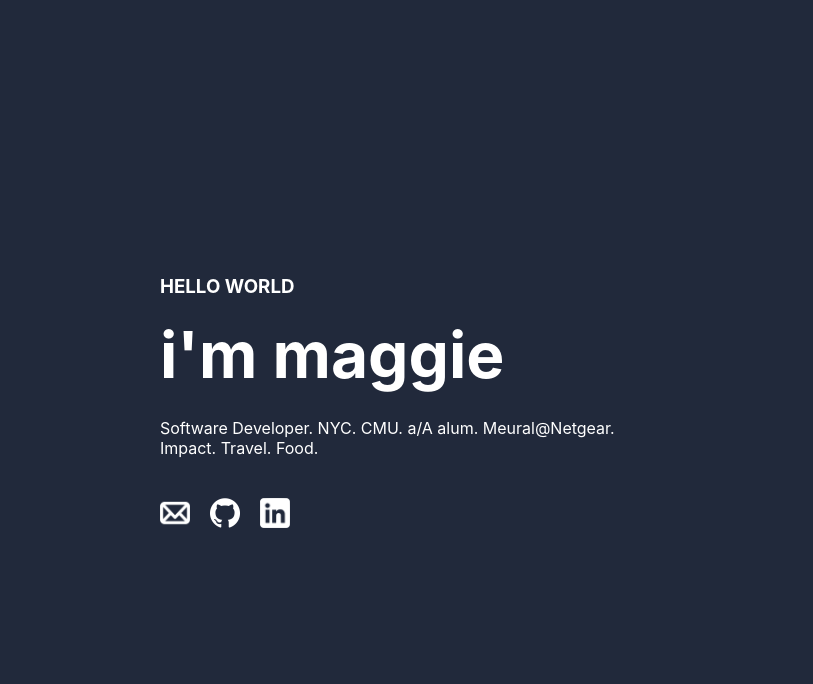
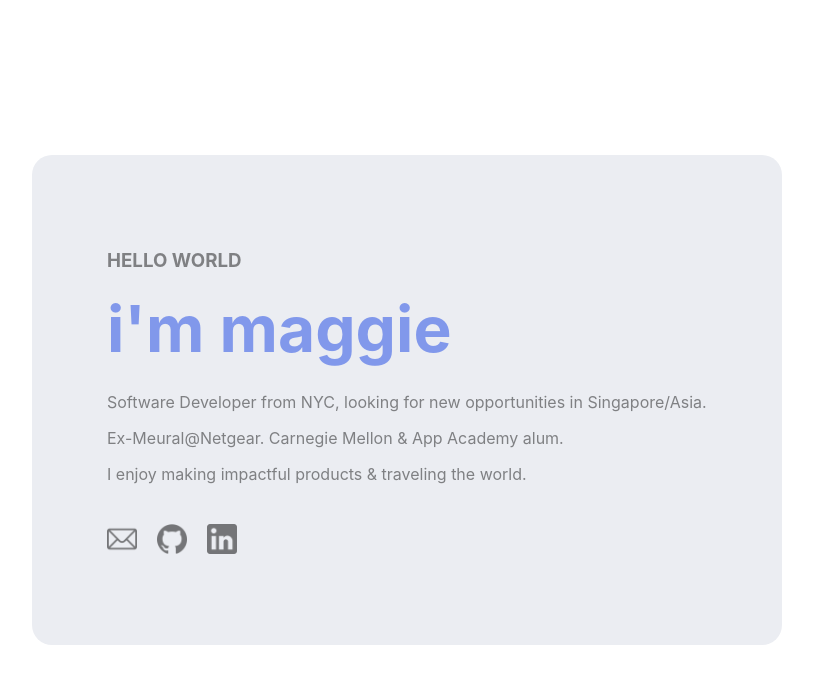
Before and after one commit to liumaggie/liumaggie.github.io, a Gatsby site: page / in a window 1280 px wide. Shown: the whole page, without its empty margins (233-1046 px from the left). Built offline with nearby package versions, Linux system fonts and the light colour scheme; Gatsby itself is replaced by a stand-in of ours.

Commit message:
Update color scheme and description, removed unused tabs

```diff
--- a/src/components/name.jsx
+++ b/src/components/name.jsx
@@ -1,10 +1,10 @@
 import * as React from "react"
 
 const blackStyles = {
-  color: "#ffffff",
+  color: "#8198eb",
 }
 const whiteStyles = {
-  color: "#21293b"
+  color: "#ebedf2"
 }
 
 const headerStyles = {
@@ -39,7 +39,7 @@ export default class Name extends React.Component {
       <h1 style={headerStyles}>
         {
           this.state.letters.map((letter, idx) => {
-            return <span style={this.state.currIdx >= idx ? blackStyles : whiteStyles}>{letter}</span>
+            return <span key={idx} style={this.state.currIdx >= idx ? blackStyles : whiteStyles}>{letter}</span>
           })
         }
       </h1>
--- a/src/components/tabs.jsx
+++ /dev/null
@@ -1,32 +0,0 @@
-import * as React from "react"
-
-const blackStyles = {
-  color: "#ffffff",
-}
-const whiteStyles = {
-  color: "#21293b"
-}
-
-const tabStyles = {
-  display: "flex",
-  justifyContent: "flex-end"
-}
-
-export default class Tabs extends React.Component {
-  constructor (props) {
-    super(props)
-
-    this.state = {
-      selected: 0
-    }
-  }
-
-  render () {
-    return (
-      <div style={tabStyles}>
-        <div>ME</div>
-        <div>PROJECTS</div>
-      </div>
-    )
-  }
-}
--- a/src/pages/index.js
+++ b/src/pages/index.js
@@ -1,22 +1,25 @@
 import * as React from "react"
 import { StaticImage } from "gatsby-plugin-image"
 import Name from '../components/name.jsx'
-import Tabs from '../components/tabs.jsx'
 import '../styles/global.css';
 
 const pageContainerStyles = {
   display: "flex",
   flexDirection: "column",
-  padding: 30
+  padding: 30,
+  width: "100%",
+  maxWidth: "750px"
 }
 
 const innerPageStyles = {
-  padding: "10%"
+  padding: "10%",
+  backgroundColor: "#ebedf2",
+  borderRadius: "20px",
 }
 
 const pageStyles = {
-  color: "#ffffff",
-  backgroundColor: "#21293b",
+  color: "#7F8083",
+  backgroundColor: "#ffffff",
   fontFamily: "-apple-system, Roboto, sans-serif, serif",
   height: "100%"
 }
@@ -32,6 +35,22 @@ const listItemStyles = {
   marginRight: 20
 }
 
+const listImageStyles = {
+  width: 30,
+  placeholder: 'blurred',
+  style: { opacity: 0.5 }
+}
+
+const ListItem = (props) => {
+  return (
+    <li style={listItemStyles}>
+      <a target="_blank" rel="noreferrer" href={props.href}>
+        {props.image}
+      </a>
+  </li>
+  )
+}
+
 const IndexPage = () => {
   return (
     <main style={pageStyles}>
@@ -40,25 +59,22 @@ const IndexPage = () => {
         <div style={innerPageStyles}>
           <h3>HELLO WORLD</h3>
           <Name />
-          <p>
-            Software Developer. NYC. CMU. a/A alum. Meural@Netgear. Impact. Travel. Food.
-          </p>
+          <p>Software Developer from NYC, looking for new opportunities in Singapore/Asia. </p>
+          <p>Ex-Meural@Netgear. Carnegie Mellon & App Academy alum. </p>
+          <p>I enjoy making impactful products & traveling the world. </p>
           <ul style={listStyles}>
-            <li style={listItemStyles}>
-              <a target="_blank" href="mailto:mliu0805@gmail.com">
-                <StaticImage alt='email' src="../images/mail-white.png" width={30} placeholder="blurred" />
-              </a>
-            </li>
-            <li style={listItemStyles}>
-              <a target="_blank" href="https://github.com/liumaggie">
-                <StaticImage alt='github' src="../images/github-white.png" width={30} placeholder="blurred" />
-              </a>
-              </li>
-            <li style={listItemStyles}>
-              <a target="_blank" href="https://www.linkedin.com/in/maggie-liu/">
-                <StaticImage alt='linkedin' src="../images/linkedin-white.png" width={30} placeholder="blurred" />
-              </a>
-            </li>
+            <ListItem
+              href="mailto:mliu0805@gmail.com"
+              image={<StaticImage alt='email' src="../images/mail.png" {...listImageStyles} />}
+            />
+            <ListItem
+              href="https://github.com/liumaggie"
+              image={<StaticImage alt='github' src="../images/github-black.png" {...listImageStyles} />}
+            />
+            <ListItem
+              href="https://www.linkedin.com/in/maggie-liu/"
+              image={<StaticImage alt='linkedin' src="../images/linkedin.png"  {...listImageStyles} />}
+            />
           </ul>
         </div>
       </div>
```
